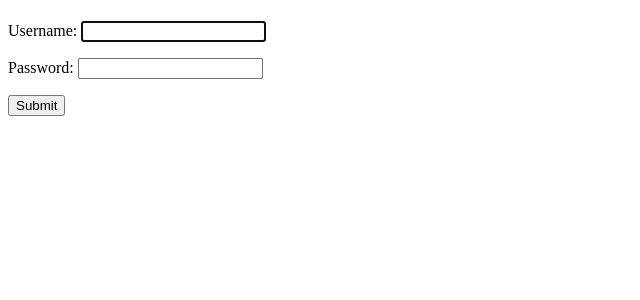
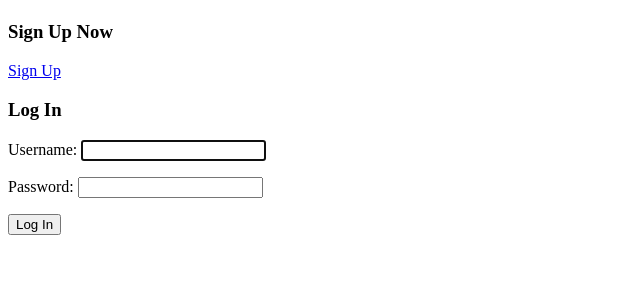
Before and after one commit to franfif/litreview, a Django app: page / in a window 1280 px wide. Shown: the part 45-345 px from the top of the page, without its empty margins (0-640 px from the left). Run offline with Django 4.2, Linux system fonts and the light colour scheme.

Commit message:
Add signup on login page

```diff
--- a/authentication/templates/authentication/login.html
+++ b/authentication/templates/authentication/login.html
@@ -2,10 +2,14 @@
 
 {% block content %}
 
-<form action="" method="post">
+<h3>Sign Up Now</h3>
+<a href="{% url 'signup' %}">Sign Up</a>
+
+<h3>Log In</h3>
+<form method="post">
     {% csrf_token %}
     {{ form.as_p }}
-    <input type="submit" value="Submit">
+    <input type="submit" value="Log In">
 </form>
 
 {% endblock %}
```
